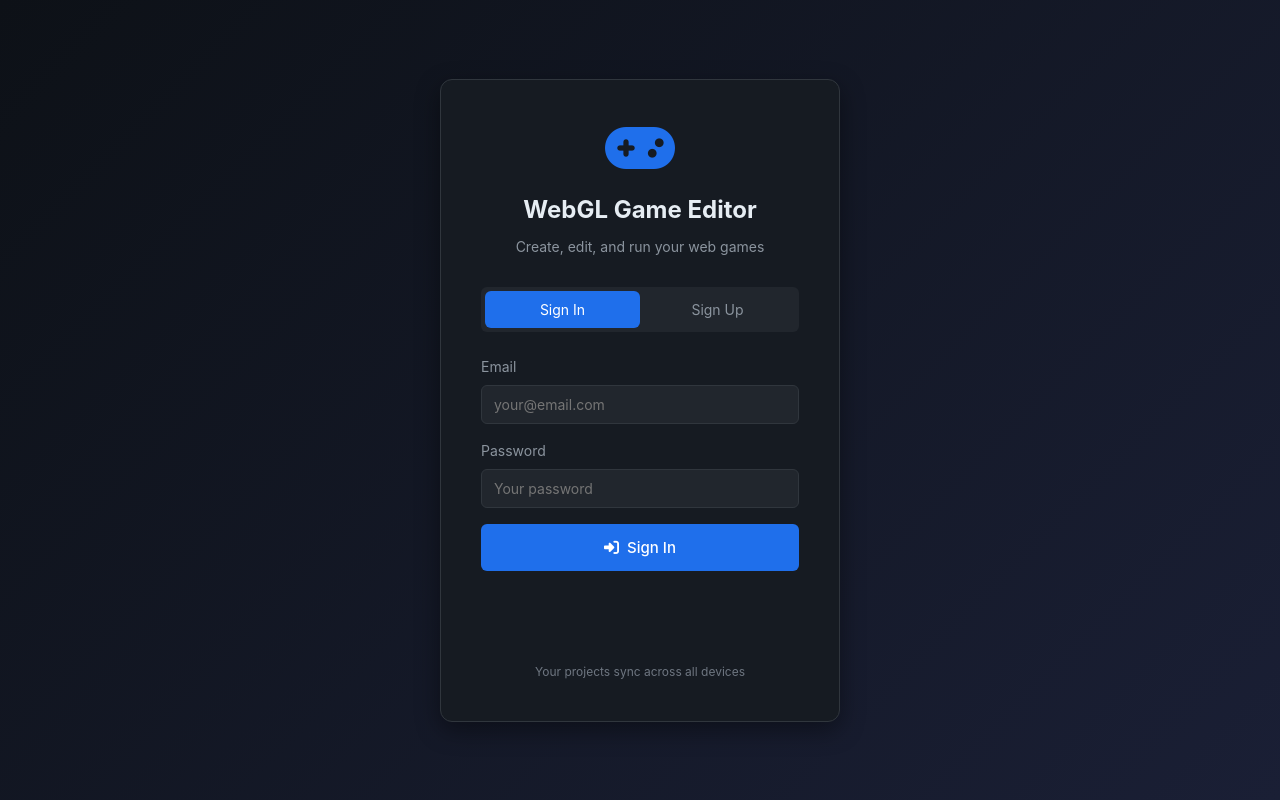
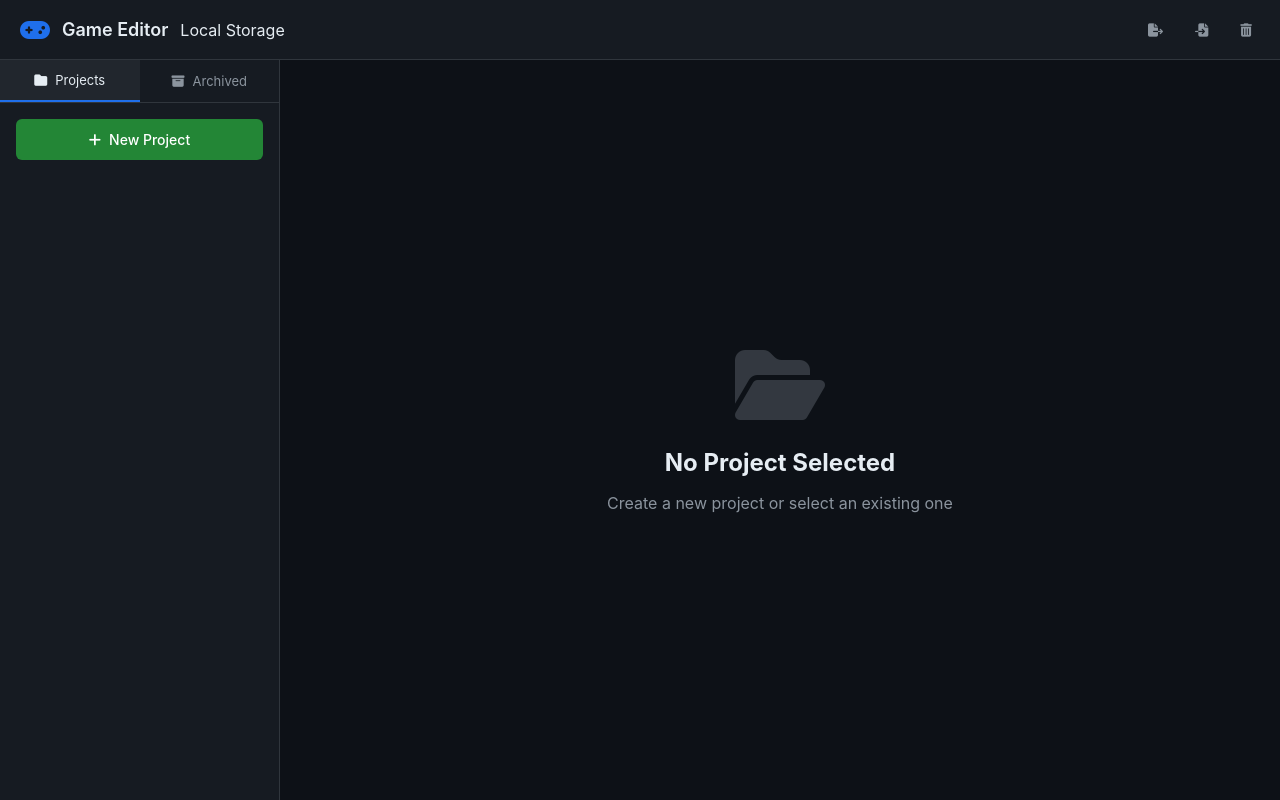
Before and after one commit to charliedayfockens-hue/gamemakerWEB, a plain HTML site: page index.html in a window 1280 px wide. Drawn offline with nearby package versions, Linux system fonts and the light colour scheme.

Commit message:
Update index.html

```diff
--- a/index.html
+++ b/index.html
@@ -8,82 +8,24 @@
     <link rel="stylesheet" href="https://cdnjs.cloudflare.com/ajax/libs/font-awesome/6.4.0/css/all.min.css">
 </head>
 <body>
-    <!-- Loading Screen -->
-    <div id="loadingScreen" class="loading-screen">
-        <div class="loader"></div>
-        <p>Loading Editor...</p>
-    </div>
-
-    <!-- Login Screen -->
-    <div id="loginScreen" class="login-screen hidden">
-        <div class="login-container">
-            <div class="login-header">
-                <i class="fas fa-gamepad"></i>
-                <h1>WebGL Game Editor</h1>
-                <p>Create, edit, and run your web games</p>
-            </div>
-
-            <!-- Auth Tabs -->
-            <div class="auth-tabs">
-                <button class="auth-tab active" data-tab="signin">Sign In</button>
-                <button class="auth-tab" data-tab="signup">Sign Up</button>
-            </div>
-
-            <!-- Sign In Form -->
-            <form id="signinForm" class="auth-form active">
-                <div class="form-group">
-                    <label for="signinEmail">Email</label>
-                    <input type="email" id="signinEmail" placeholder="your@email.com" required>
-                </div>
-                <div class="form-group">
-                    <label for="signinPassword">Password</label>
-                    <input type="password" id="signinPassword" placeholder="Your password" required>
-                </div>
-                <button type="submit" class="btn-auth">
-                    <i class="fas fa-sign-in-alt"></i> Sign In
-                </button>
-            </form>
-
-            <!-- Sign Up Form -->
-            <form id="signupForm" class="auth-form">
-                <div class="form-group">
-                    <label for="signupEmail">Email</label>
-                    <input type="email" id="signupEmail" placeholder="your@email.com" required>
-                </div>
-                <div class="form-group">
-                    <label for="signupPassword">Password</label>
-                    <input type="password" id="signupPassword" placeholder="Min 6 characters" minlength="6" required>
-                </div>
-                <div class="form-group">
-                    <label for="signupConfirm">Confirm Password</label>
-                    <input type="password" id="signupConfirm" placeholder="Confirm password" required>
-                </div>
-                <button type="submit" class="btn-auth">
-                    <i class="fas fa-user-plus"></i> Create Account
-                </button>
-            </form>
-
-            <p id="authError" class="auth-error"></p>
-            <p id="authSuccess" class="auth-success"></p>
-            <p class="login-note">Your projects sync across all devices</p>
-        </div>
-    </div>
-
-    <!-- Main App -->
-    <div id="mainApp" class="main-app hidden">
+    <!-- Main App (No Login Required!) -->
+    <div id="mainApp" class="main-app">
         <!-- Header -->
         <header class="app-header">
             <div class="header-left">
                 <i class="fas fa-gamepad"></i>
                 <h1>Game Editor</h1>
+                <span class="header-badge">Local Storage</span>
             </div>
             <div class="header-right">
-                <div class="user-info">
-                    <i class="fas fa-user-circle"></i>
-                    <span id="userName"></span>
-                </div>
-                <button id="signOutBtn" class="btn-icon" title="Sign Out">
-                    <i class="fas fa-sign-out-alt"></i>
+                <button id="exportAllBtn" class="btn-icon" title="Export All Projects">
+                    <i class="fas fa-file-export"></i>
+                </button>
+                <button id="importBtn" class="btn-icon" title="Import Projects">
+                    <i class="fas fa-file-import"></i>
+                </button>
+                <button id="clearAllBtn" class="btn-icon" title="Clear All Data">
+                    <i class="fas fa-trash-alt"></i>
                 </button>
             </div>
         </header>
@@ -163,8 +105,7 @@
         </div>
     </div>
 
-    <!-- Modals -->
-    <!-- New Project Modal -->
+    <!-- Modals (same as before) -->
     <div id="newProjectModal" class="modal">
         <div class="modal-content">
             <div class="modal-header">
@@ -210,7 +151,6 @@
         </div>
     </div>
 
-    <!-- New File Modal -->
     <div id="newFileModal" class="modal">
         <div class="modal-content">
             <div class="modal-header">
@@ -238,7 +178,6 @@
         </div>
     </div>
 
-    <!-- Rename File Modal -->
     <div id="renameFileModal" class="modal">
         <div class="modal-content">
             <div class="modal-header">
@@ -258,7 +197,6 @@
         </div>
     </div>
 
-    <!-- File Context Menu -->
     <div id="fileContextMenu" class="context-menu">
         <button class="context-menu-item" data-action="rename">
             <i class="fas fa-pencil-alt"></i> Rename
@@ -268,17 +206,16 @@
         </button>
     </div>
 
+    <!-- Import File Input (hidden) -->
+    <input type="file" id="importFileInput" accept=".json" style="display: none;">
+
     <!-- Toast Notifications -->
     <div id="toastContainer" class="toast-container"></div>
-
-    <!-- Supabase SDK -->
-    <script src="https://cdn.jsdelivr.net/npm/@supabase/supabase-js@2"></script>
 
     <!-- JSZip for downloads -->
     <script src="https://cdnjs.cloudflare.com/ajax/libs/jszip/3.10.1/jszip.min.js"></script>
 
-    <!-- App Scripts -->
-    <script src="supabase-config.js"></script>
-    <script src="script.js"></script>
+    <!-- App Script -->
+    <script src="app.js"></script>
 </body>
 </html>
```
